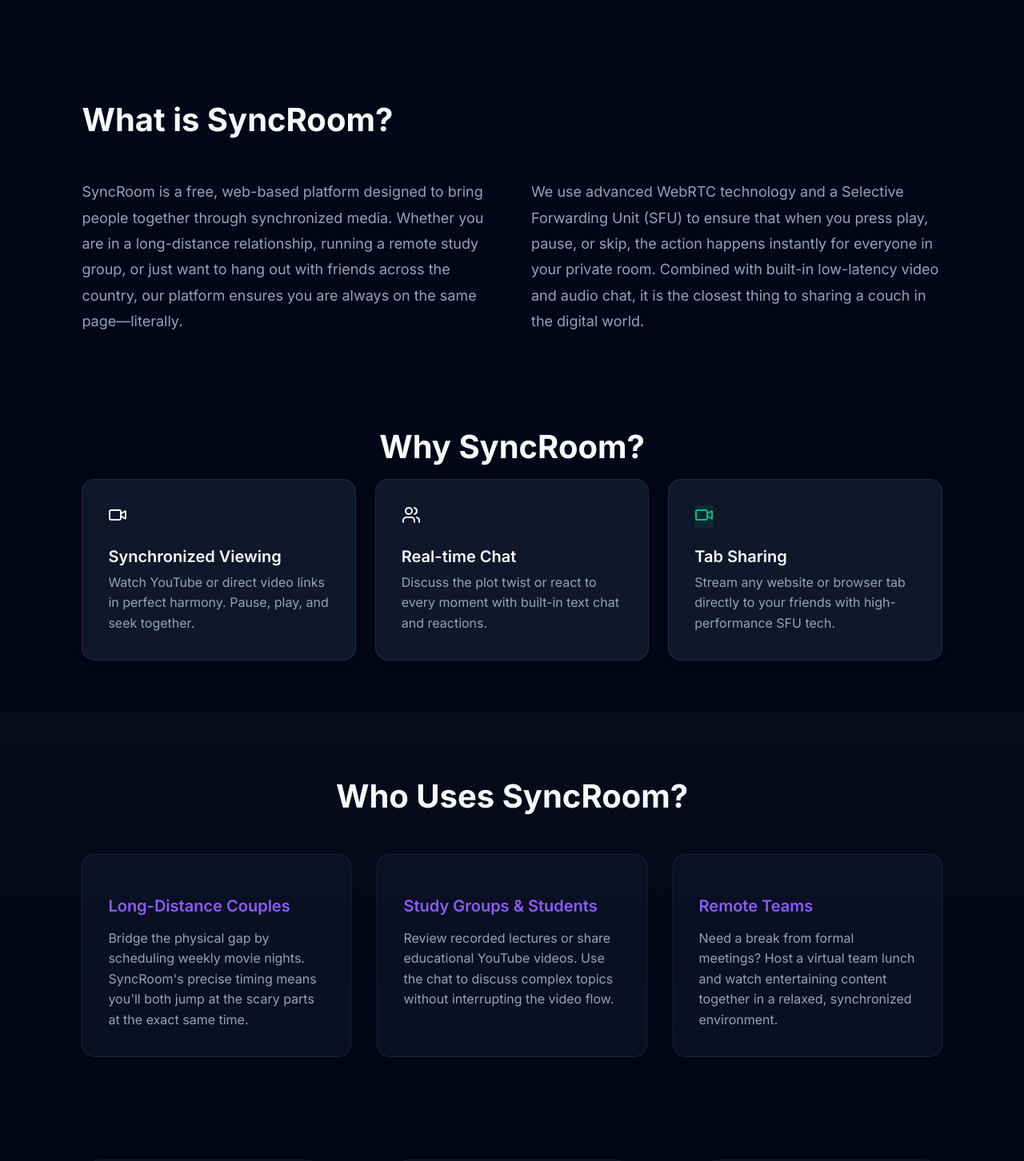
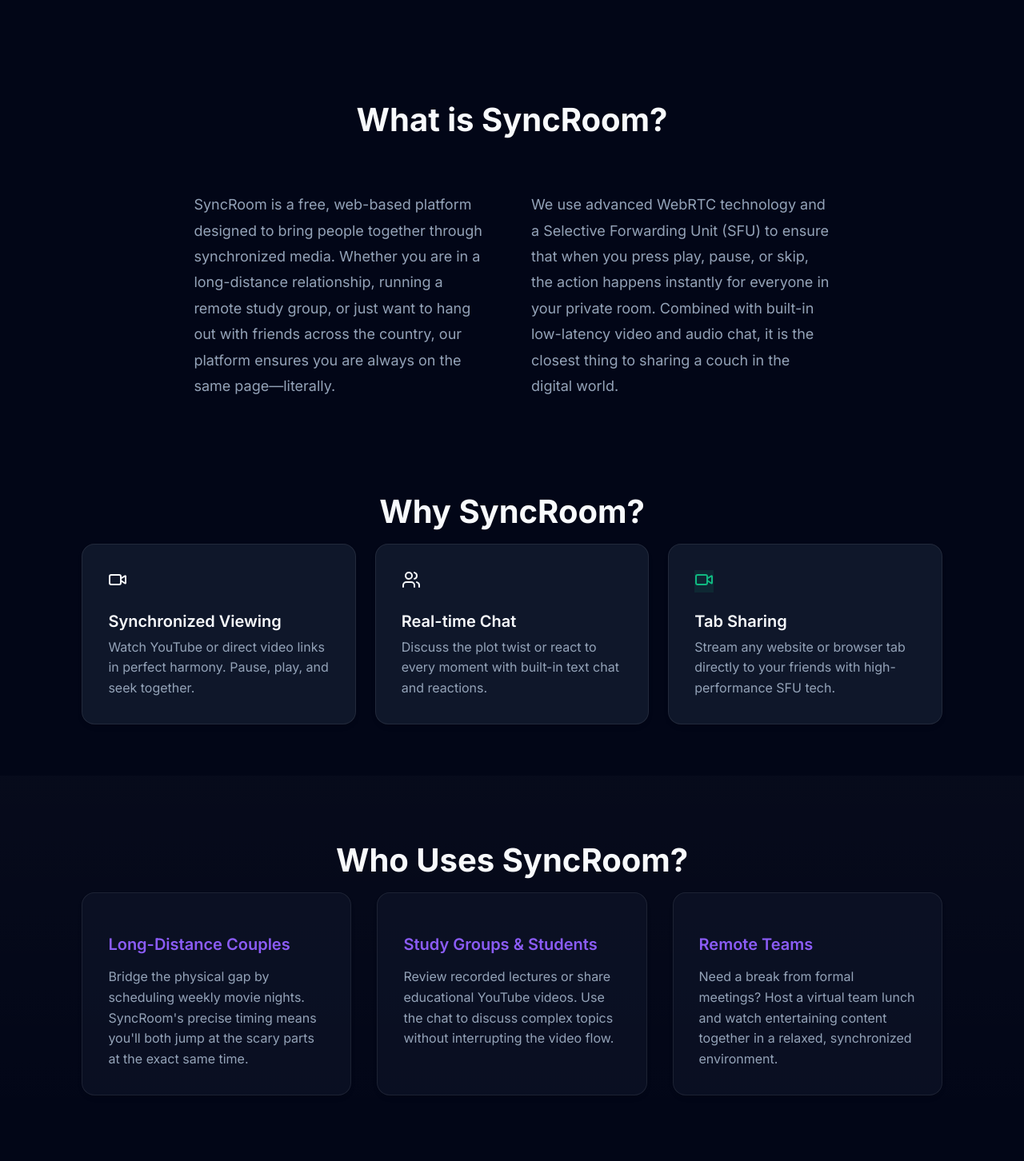
Before and after one commit to Ganesh-Code-Lives/SyncRoom, a React (Vite) app: page / in a window 1280 px wide. Shown: the part 700-2152 px from the top of the page at 80% size. Built offline with nearby package versions, Linux system fonts and the light colour scheme; no server answers.

Commit message:
Fix invisible cards by using Card component and reduce title margins

```diff
--- a/src/pages/Landing.css
+++ b/src/pages/Landing.css
@@ -471,14 +471,14 @@
 
 /* SEO Text Sections */
 .seo-text-section {
-    max-width: var(--container-max);
+    max-width: 1000px;
     margin: 2rem auto;
     padding: 0 8vw;
 }
 
 .seo-text-section .section-title {
-    text-align: left;
-    margin-bottom: 2rem;
+    text-align: center;
+    margin-bottom: 3rem;
     font-size: 2.5rem;
 }
 
--- a/src/pages/Landing.jsx
+++ b/src/pages/Landing.jsx
@@ -110,20 +110,20 @@
                 {/* Who is it for? */}
                 <section className="use-cases-section">
                     <div className="use-cases-container">
-                        <h2 className="section-title" style={{ textAlign: 'center', marginBottom: '3rem' }}>Who Uses SyncRoom?</h2>
+                        <h2 className="section-title" style={{ textAlign: 'center' }}>Who Uses SyncRoom?</h2>
                         <div className="use-cases-grid">
-                            <div className="use-case-card">
+                            <Card className="use-case-card">
                                 <h3>Long-Distance Couples</h3>
                                 <p>Bridge the physical gap by scheduling weekly movie nights. SyncRoom's precise timing means you'll both jump at the scary parts at the exact same time.</p>
-                            </div>
-                            <div className="use-case-card">
+                            </Card>
+                            <Card className="use-case-card">
                                 <h3>Study Groups & Students</h3>
                                 <p>Review recorded lectures or share educational YouTube videos. Use the chat to discuss complex topics without interrupting the video flow.</p>
-                            </div>
-                            <div className="use-case-card">
+                            </Card>
+                            <Card className="use-case-card">
                                 <h3>Remote Teams</h3>
                                 <p>Need a break from formal meetings? Host a virtual team lunch and watch entertaining content together in a relaxed, synchronized environment.</p>
-                            </div>
+                            </Card>
                         </div>
                     </div>
                 </section>
@@ -157,20 +157,20 @@
 
                 {/* Mini FAQ for SEO */}
                 <section className="mini-faq-section">
-                    <h2 className="section-title" style={{ textAlign: 'center', marginBottom: '3rem' }}>Frequently Asked Questions</h2>
+                    <h2 className="section-title" style={{ textAlign: 'center' }}>Frequently Asked Questions</h2>
                     <div className="faq-list">
-                        <div className="faq-card">
+                        <Card className="faq-card">
                             <h3>Is SyncRoom completely free?</h3>
                             <p>Yes, creating rooms and inviting friends is currently 100% free with no hidden subscriptions or forced downloads.</p>
-                        </div>
-                        <div className="faq-card">
+                        </Card>
+                        <Card className="faq-card">
                             <h3>Do I need to install an extension?</h3>
                             <p>No! Unlike many competitors, SyncRoom runs entirely in your browser. There are no extensions or desktop apps to install.</p>
-                        </div>
-                        <div className="faq-card">
+                        </Card>
+                        <Card className="faq-card">
                             <h3>Can I use my camera and microphone?</h3>
                             <p>Absolutely. SyncRoom features built-in WebRTC video and audio chat so you can see and hear your friends' reactions in real-time while you watch.</p>
-                        </div>
+                        </Card>
                     </div>
                     <div style={{ textAlign: 'center', marginTop: '2rem' }}>
                         <Button variant="ghost" onClick={() => navigate('/faq')}>View All FAQs</Button>
```
